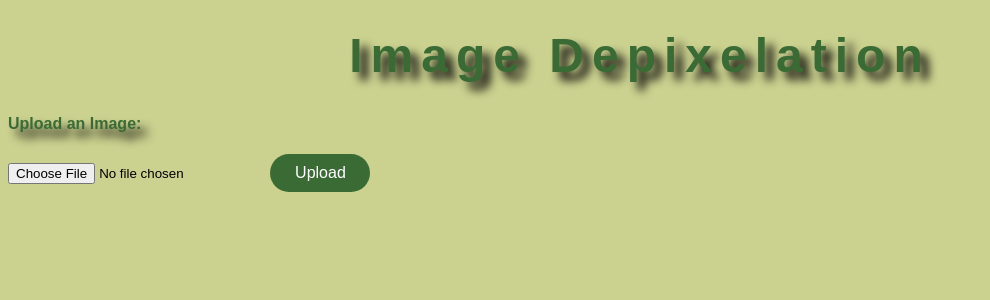
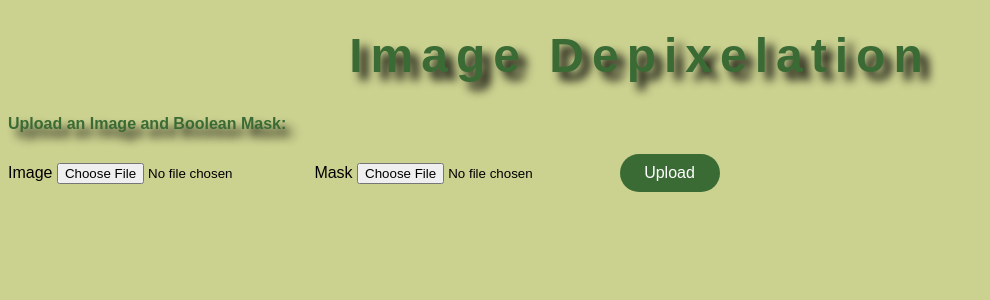
Before and after one commit to AlexandruAndrita/thesis, a Flask app: page / in a window 1280 px wide. Shown: the top 300 px of the page, without its empty margins (0-990 px from the left). Run offline with Flask 3, Linux system fonts and the light colour scheme; some web fonts are replaced.

Commit message:
models_experiments and new model in the app

```diff
--- a/app.py
+++ b/app.py
@@ -1,15 +1,21 @@
 import os
-from flask import Flask, render_template, request, redirect, flash
-from evaluation.model_file import CNNModel
-from PIL import Image
 from werkzeug.utils import secure_filename
 import io
 import base64
+from io import BytesIO
+
+from flask import Flask, render_template, request, redirect, flash
+import pickle
+
+from PIL import Image
 import numpy as np
 import torch
+from sklearn.neighbors import KNeighborsRegressor
 from torchvision import transforms
-from io import BytesIO
+
+from evaluation.model_file import CNNModel
 from prep_dataset import to_grayscale
+from evaluation.train_individual_model import find_model_output
 
 
 app = Flask(__name__)
@@ -21,6 +27,8 @@ model.eval()
 def allowed_file(filename):
     return '.' in filename and filename.rsplit('.', 1)[1].lower() in ['jpg', 'jpeg', "JPG", "JPEG"]
 
+def allowed_pickle(filename):
+    return '.' in filename and filename.rsplit('.', 1)[1] in ['pkl']
 
 def save_image(image, filename):
     downloads_dir = os.path.join(os.path.expanduser('~'), 'Downloads')
@@ -37,43 +45,59 @@ def upload_file():
             flash('No file part')
             return render_template('index.html')
         file = request.files['file']
+        pickle_file = request.files['pickle_file']
         if file.filename == '':
-            flash('No selected file')
+            flash('No image selected')
             return render_template('index.html')
-        if file and allowed_file(file.filename):
+        if pickle_file.filename == '':
+            flash('No boolean mask selected')
+            return render_template('index.html')
+        if file and allowed_file(file.filename) and allowed_pickle(pickle_file.filename):
             filename = secure_filename(file.filename)
             file_content = file.read()
+            pickle_content = pickle_file.read()
+            encoded_pickle = base64.b64encode(pickle_content).decode('utf-8')
             encoded_img = base64.b64encode(file_content).decode('utf-8')
-            return render_template('index.html', filename=encoded_img)
+            return render_template('index.html', filename=encoded_img, pickle_file=encoded_pickle)
         else:
             flash('Invalid file type.')
     return render_template('index.html')
 
-
 @app.route('/process', methods=['POST'])
 def process_image():
     filename = request.form['filename']
-    preprocess = transforms.Compose([
-        transforms.Resize((128, 170)),
-        transforms.ToTensor(),
-        # transforms.Normalize(mean=[0.485], std=[0.229])
-    ])
+    pickle_file = request.form['pickle_file']
+    pickle_bytes = base64.b64decode(pickle_file)
+    known_array = pickle.loads(pickle_bytes)
+    # preprocess = transforms.Compose([
+    #     transforms.Resize((128, 170)),
+    #     transforms.ToTensor(),
+    #     # transforms.Normalize(mean=[0.485], std=[0.229])
+    # ])
     image = base64.b64decode(filename)
     img = Image.open(io.BytesIO(image))
     np_arr = np.array(img)
     grayscale_img = to_grayscale.to_grayscale(np_arr)
-    grayscale_img = grayscale_img.squeeze(0)
-    grayscale_img_pil = Image.fromarray(grayscale_img)
-    img_tensor = preprocess(grayscale_img_pil)
-    with torch.no_grad():
-        output_tensor = model(img_tensor)
-
-    output_tensor = output_tensor.squeeze(0)
-    processed_output = output_tensor.cpu().detach().numpy()
-    processed_img_pil = Image.fromarray((processed_output * 255).astype(np.uint8))
+    grayscale_img = grayscale_img.reshape(grayscale_img.shape[1],grayscale_img.shape[2],1).mean(axis=2)
+    known_array = known_array.squeeze(0)
+    final_image = find_model_output(
+        regressor=KNeighborsRegressor(n_neighbors=10, weights='distance'),
+        known_array = known_array,
+        image = grayscale_img
+    )
+    final_image_pil = Image.fromarray(final_image.astype(np.uint8))
+    # grayscale_img = grayscale_img.squeeze(0)
+    # grayscale_img_pil = Image.fromarray(grayscale_img)
+    # img_tensor = preprocess(grayscale_img_pil)
+    # with torch.no_grad():
+    #     output_tensor = model(img_tensor)
+    #
+    # output_tensor = output_tensor.squeeze(0)
+    # processed_output = output_tensor.cpu().detach().numpy()
+    # processed_img_pil = Image.fromarray((processed_output * 255).astype(np.uint8))
 
     buffered = BytesIO()
-    processed_img_pil.save(buffered, format="JPEG")
+    final_image_pil.save(buffered, format="JPEG")
     processed_img_str = base64.b64encode(buffered.getvalue()).decode("utf-8")
 
     return render_template('index.html', filename=filename, processed_filename=processed_img_str)
--- a/static/css/index.css
+++ b/static/css/index.css
@@ -49,6 +49,8 @@
     flex: 1;
     padding: 10px;
     text-align: center;
+    display: flex;
+    flex-direction: column;
 }
 
 .card {
@@ -58,6 +60,12 @@
     text-align: center;
     background-color: #E3B448;
     border-radius: 20px;
+    flex: 1;
+}
+
+img{
+    max-width: 100%;
+    height: auto;
 }
 
 .button {
--- a/templates/index.html
+++ b/templates/index.html
@@ -20,11 +20,20 @@
         {% endif %}
     {% endwith %}-->
 
-    <h2 class="subtitle-font-effect-3d" >Upload an Image:</h2>
+    <h2 class="subtitle-font-effect-3d" >Upload an Image and Boolean Mask:</h2>
     <form action="/" method="post" enctype="multipart/form-data">
+        <label for="file">Image</label>
         <input type="file" name="file">
+        <label for="pickle_file">Mask</label>
+        <input type="file" name="pickle_file">
         <button type="submit" class="button">Upload</button>
     </form>
+
+<!--    <h2 class="subtitle-font-effect-3d">Upload a Pickle File:</h2>-->
+<!--    <form action="/upload_pickle" method="post" enctype="multipart/form-data">-->
+<!--        -->
+<!--        <button type="submit" class="button">Upload</button>-->
+<!--    </form>-->
 
     <div class="row">
         <div class="column">
@@ -35,6 +44,7 @@
                     <div class="button-container">
                         <form action="/process" class="card-background-color" method="post">
                             <input type="hidden" name="filename" value="{{ filename }}">
+                            <input type="hidden" name="pickle_file" value="{{ pickle_file }}">
                             <button type="submit" class="card-button">Process Image</button>
                         </form>
                         <form action="/discard_input_image" class="card-background-color" method="post">
```
Also changed, not shown: evaluation/train_individual_model.py (added, +22 -0 lines), 1 other file.
